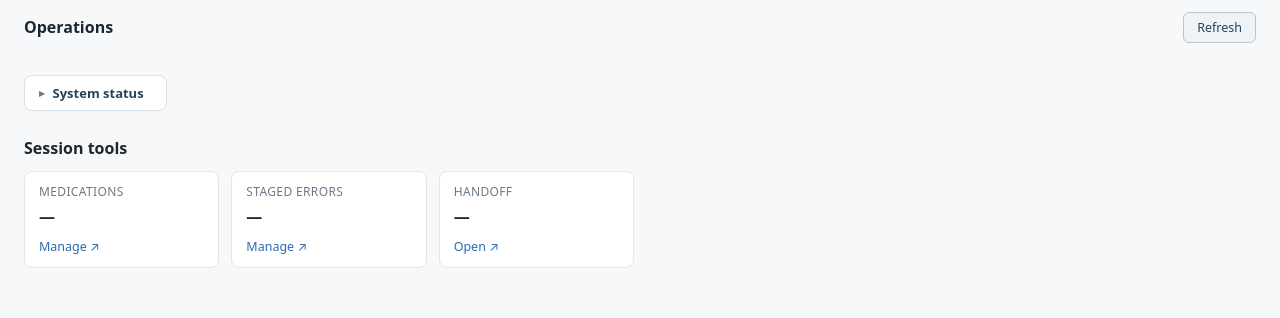
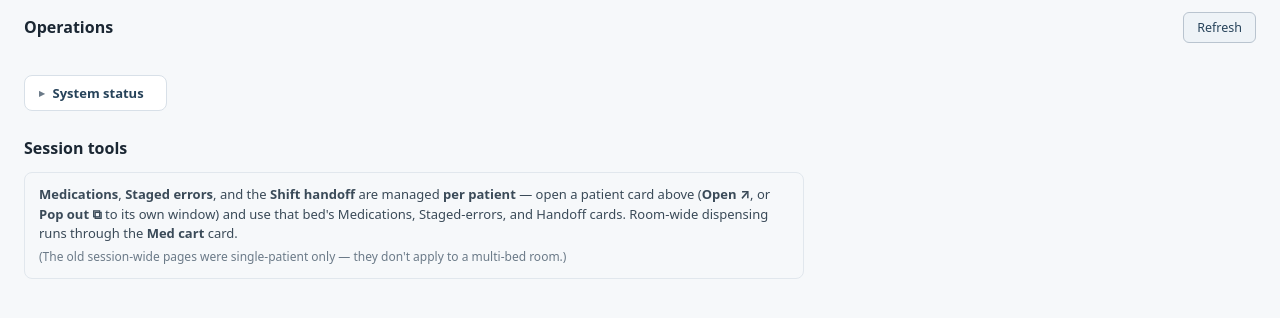
Before and after one commit to medsim-vrai/MedSim, a FastAPI app: template portal/templates/console.html in a window 1280 px wide. Shown: the part 310-628 px from the top of the page. Run offline with FastAPI, Linux system fonts and the light colour scheme; the template is opened without the code that fills it: most values are stand-ins (such as "Sample title", 1, 10 or a date in 2020); data that the repository does not hold is empty; some libraries are stand-ins or nearby versions.

Commit message:
fix(FR-011): Operate Session tools -> per-bed guidance (classic single-session links removed)
The Session-tools links (Medications/Staged errors/Handoff) pointed at the classic
v6 single-session pages (/portal/control/setup|errors), which show 'no running
scenario' in a multi-bed room (they use get_active() = None for a room) and are the
classic wizard, not the active management. In the card model these are PER-PATIENT.

Replaced the broken links with a guidance note: open a patient card -> that bed's
Medications / Staged-errors / Handoff cards; room-wide dispensing via the Med cart
card. Updated test_operate_cockpit_mounts_present accordingly. Gate 286.

Co-Authored-By: Claude Opus 4.8 (1M context) <noreply@anthropic.com>

```diff
--- a/portal/static/console.css
+++ b/portal/static/console.css
@@ -300,6 +300,11 @@
 .op-btn--ghost:hover { background: #e1ebf3; }
 .op-empty { color: #6b7a88; font-size: 13px; }
 .op-empty a { color: #2b6cb0; }
+.op-tools-note {
+  max-width: 780px; font-size: 13px; line-height: 1.5; color: #3a4a58;
+  background: #f6f8fa; border: 1px solid #e1e7ed; border-radius: 8px; padding: 12px 14px;
+}
+.op-tools-note .muted { display: block; margin-top: 4px; color: #6b7a88; font-size: 12px; }
 
 /* ── System status — a small card; collapsed by default, expands the tiles ── */
 .readiness-block { margin: 20px 0 0; }
--- a/portal/templates/console.html
+++ b/portal/templates/console.html
@@ -284,23 +284,15 @@
         </details>
 
         <h2 class="cockpit-title cockpit-title--sub">Session tools</h2>
-        <div class="mgmt-cards">
-          <div class="mgmt-card" data-mgmt="meds">
-            <div class="mc-label">Medications</div>
-            <div class="mc-state" id="mc-meds">—</div>
-            <a class="mc-link" href="/portal/control/setup" target="_blank" rel="noopener">Manage&nbsp;↗</a>
-          </div>
-          <div class="mgmt-card" data-mgmt="errors">
-            <div class="mc-label">Staged errors</div>
-            <div class="mc-state" id="mc-errors">—</div>
-            <a class="mc-link" href="/portal/control/errors" target="_blank" rel="noopener">Manage&nbsp;↗</a>
-          </div>
-          <div class="mgmt-card" data-mgmt="handoff">
-            <div class="mc-label">Handoff</div>
-            <div class="mc-state" id="mc-handoff">—</div>
-            <a class="mc-link" href="/portal/control" target="_blank" rel="noopener">Open&nbsp;↗</a>
-          </div>
-        </div>
+        <p class="op-tools-note">
+          <strong>Medications</strong>, <strong>Staged errors</strong>, and the
+          <strong>Shift handoff</strong> are managed <strong>per patient</strong> — open a
+          patient card above (<strong>Open ↗</strong>, or <strong>Pop out ⧉</strong> to its own
+          window) and use that bed's Medications, Staged-errors, and Handoff cards. Room-wide
+          dispensing runs through the <strong>Med cart</strong> card.
+          <span class="muted">(The old session-wide pages were single-patient only — they don't
+          apply to a multi-bed room.)</span>
+        </p>
       </section>
 
       <section class="console-panel" data-panel="debrief" role="tabpanel" aria-label="Debrief">
```
Also changed, not shown: tests/v8/test_console_routes.py (+3 -2 lines).
